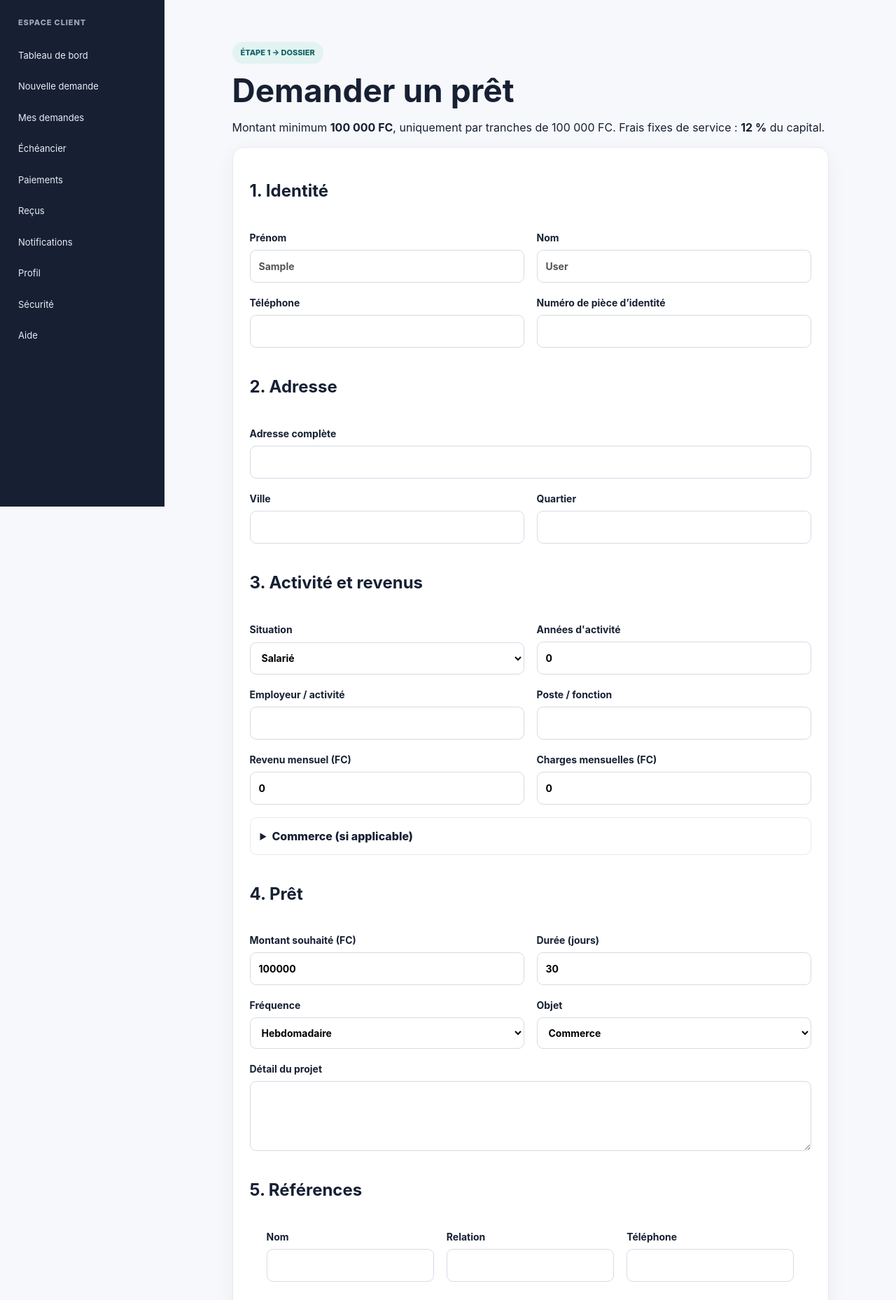
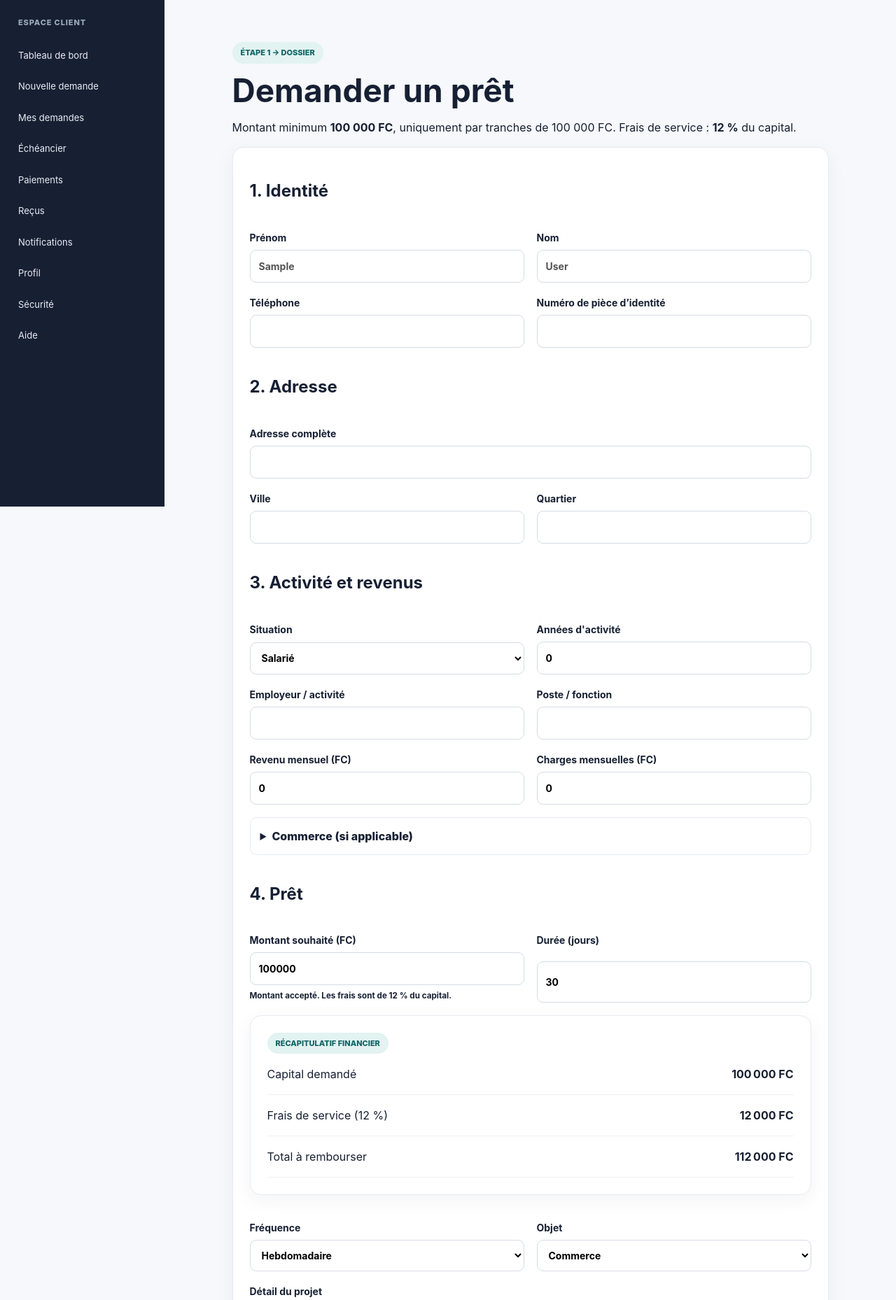
Before and after one commit to Biggo02/DEFA, a Django app: page /app/nouvelle-demande/ in a window 1280 px wide. Shown: the part 76-1934 px from the top of the page at 70% size. Run offline with Django 5.2, Linux system fonts and the light colour scheme; the visitor is signed in with stand-in values (Sample User, id 1); data comes from the database, SQL or seed files in the repository; data that the repository does not hold is empty.

Commit message:
Améliorer le formulaire de demande avec calcul dynamique du prêt

```diff
--- a/backend/templates/application_form.html
+++ b/backend/templates/application_form.html
@@ -4,9 +4,11 @@
 <section class="page narrow">
   <span class="pill">ÉTAPE 1 → DOSSIER</span>
   <h1>Demander un prêt</h1>
-  <p>Montant minimum <strong>100 000 FC</strong>, uniquement par tranches de 100 000 FC. Frais fixes de service : <strong>12 %</strong> du capital.</p>
-  <form method="post" enctype="multipart/form-data" class="card form">
+  <p>Montant minimum <strong>100 000 FC</strong>, uniquement par tranches de 100 000 FC. Frais de service : <strong>12 %</strong> du capital.</p>
+
+  <form method="post" enctype="multipart/form-data" class="card form" id="loan-form" novalidate>
     {% csrf_token %}
+
     <h2>1. Identité</h2>
     <div class="grid two">
       <label>Prénom<input value="{{ user.first_name }}" disabled></label>
@@ -16,9 +18,11 @@
       <label>Téléphone<input value="{{ profile.phone }}" disabled></label>
       <label>Numéro de pièce d’identité<input name="national_id" required value="{{ profile.national_id }}"></label>
     </div>
+
     <h2>2. Adresse</h2>
     <label>Adresse complète<input name="home_address" required></label>
     <div class="grid two"><label>Ville<input name="city" required></label><label>Quartier<input name="neighborhood" required></label></div>
+
     <h2>3. Activité et revenus</h2>
     <div class="grid two">
       <label>Situation<select name="employment_status"><option value="EMPLOYED">Salarié</option><option value="SELF_EMPLOYED">Indépendant</option><option value="BUSINESS">Commerçant</option><option value="OTHER">Autre</option></select></label>
@@ -26,19 +30,107 @@
     </div>
     <div class="grid two"><label>Employeur / activité<input name="employer"></label><label>Poste / fonction<input name="position"></label></div>
     <div class="grid two"><label>Revenu mensuel (FC)<input name="monthly_income" type="number" min="0" value="0" required></label><label>Charges mensuelles (FC)<input name="monthly_expenses" type="number" min="0" value="0" required></label></div>
+
     <details><summary>Commerce (si applicable)</summary><div class="grid two"><label>Nom du commerce<input name="business_name"></label><label>Activité<input name="business_activity"></label><label>Ancienneté (ans)<input name="business_years" type="number" min="0" step="0.1" value="0"></label><label>Chiffre d'affaires mensuel<input name="business_revenue" type="number" min="0" value="0"></label><label>Charges du commerce<input name="business_expenses" type="number" min="0" value="0"></label></div></details>
+
     <h2>4. Prêt</h2>
-    <div class="grid two"><label>Montant souhaité (FC)<input name="amount" type="number" min="100000" step="100000" value="100000" required></label><label>Durée (jours)<input name="duration_days" type="number" min="7" value="30" required></label></div>
+    <div class="grid two">
+      <label>Montant souhaité (FC)
+        <input id="loan-amount" name="amount" type="number" min="100000" step="100000" value="100000" required inputmode="numeric">
+        <small id="amount-help">Montant autorisé : 100 000 FC, 200 000 FC, 300 000 FC, etc.</small>
+      </label>
+      <label>Durée (jours)<input name="duration_days" type="number" min="7" value="30" required></label>
+    </div>
+
+    <div class="card loan-preview" id="loan-preview" aria-live="polite">
+      <div class="pill">RÉCAPITULATIF FINANCIER</div>
+      <div class="row"><span>Capital demandé</span><strong id="preview-principal">100 000 FC</strong></div>
+      <div class="row"><span>Frais de service (12 %)</span><strong id="preview-fee">12 000 FC</strong></div>
+      <div class="row"><span>Total à rembourser</span><strong id="preview-total">112 000 FC</strong></div>
+      <p id="amount-error" class="alert" hidden></p>
+    </div>
+
     <div class="grid two"><label>Fréquence<select name="frequency"><option value="WEEKLY">Hebdomadaire</option><option value="MONTHLY">Mensuelle</option></select></label><label>Objet<select name="purpose"><option value="BUSINESS">Commerce</option><option value="STOCK">Stock</option><option value="EQUIPMENT">Équipement</option><option value="PERSONAL">Personnel</option><option value="EMERGENCY">Urgence</option><option value="OTHER">Autre</option></select></label></div>
     <label>Détail du projet<textarea name="purpose_detail" rows="3"></textarea></label>
+
     <h2>5. Références</h2>
     <div class="grid three"><label>Nom<input name="reference_name" required></label><label>Relation<input name="reference_relationship" required></label><label>Téléphone<input name="reference_phone" required></label></div>
     <div class="grid three"><label>Nom<input name="reference_name"></label><label>Relation<input name="reference_relationship"></label><label>Téléphone<input name="reference_phone"></label></div>
+
     <h2>6. Documents</h2>
     <div class="grid two"><label>Pièce d’identité<input type="file" name="document_id" accept="image/*,.pdf" required></label><label>Preuve de domicile<input type="file" name="document_address" accept="image/*,.pdf"></label><label>Preuve de revenus<input type="file" name="document_income" accept="image/*,.pdf"></label><label>Preuve de commerce<input type="file" name="document_business" accept="image/*,.pdf"></label></div>
     <label class="check"><input type="checkbox" name="location_consent" required> J'autorise DEFA à utiliser ma localisation uniquement pour les vérifications liées à mon dossier.</label>
     <label class="check"><input type="checkbox" required> Je confirme que les informations fournies sont exactes.</label>
-    <button class="btn" type="submit">Enregistrer le dossier</button>
+    <button class="btn" id="submit-btn" type="submit">Enregistrer le dossier</button>
   </form>
 </section>
+
+<script>
+(function () {
+  const form = document.getElementById('loan-form');
+  const amount = document.getElementById('loan-amount');
+  const principal = document.getElementById('preview-principal');
+  const fee = document.getElementById('preview-fee');
+  const total = document.getElementById('preview-total');
+  const error = document.getElementById('amount-error');
+  const help = document.getElementById('amount-help');
+  const submit = document.getElementById('submit-btn');
+  const min = 100000;
+  const step = 100000;
+  const rate = 0.12;
+
+  function money(value) {
+    return new Intl.NumberFormat('fr-FR').format(value) + ' FC';
+  }
+
+  function updateLoanPreview() {
+    const value = Number(amount.value);
+    const valid = Number.isFinite(value) && value >= min && value % step === 0;
+
+    if (!Number.isFinite(value) || value <= 0) {
+      principal.textContent = money(min);
+      fee.textContent = money(min * rate);
+      total.textContent = money(min * (1 + rate));
+      error.hidden = true;
+      submit.disabled = false;
+      amount.setCustomValidity('');
+      help.textContent = 'Montant autorisé : 100 000 FC, 200 000 FC, 300 000 FC, etc.';
+      return;
+    }
+
+    if (!valid) {
+      principal.textContent = money(value);
+      fee.textContent = '—';
+      total.textContent = '—';
+      error.textContent = value < min
+        ? 'Le montant minimum est de 100 000 FC.'
+        : 'Le montant doit être un multiple de 100 000 FC (100 000, 200 000, 300 000, etc.).';
+      error.hidden = false;
+      submit.disabled = true;
+      amount.setCustomValidity(error.textContent);
+      help.textContent = 'Montant invalide : choisissez une tranche de 100 000 FC.';
+      return;
+    }
+
+    const calculatedFee = value * rate;
+    principal.textContent = money(value);
+    fee.textContent = money(calculatedFee);
+    total.textContent = money(value + calculatedFee);
+    error.hidden = true;
+    submit.disabled = false;
+    amount.setCustomValidity('');
+    help.textContent = 'Montant accepté. Les frais sont de 12 % du capital.';
+  }
+
+  amount.addEventListener('input', updateLoanPreview);
+  form.addEventListener('submit', function (event) {
+    updateLoanPreview();
+    if (!form.checkValidity()) {
+      event.preventDefault();
+      form.reportValidity();
+    }
+  });
+  updateLoanPreview();
+})();
+</script>
 {% endblock %}
```
